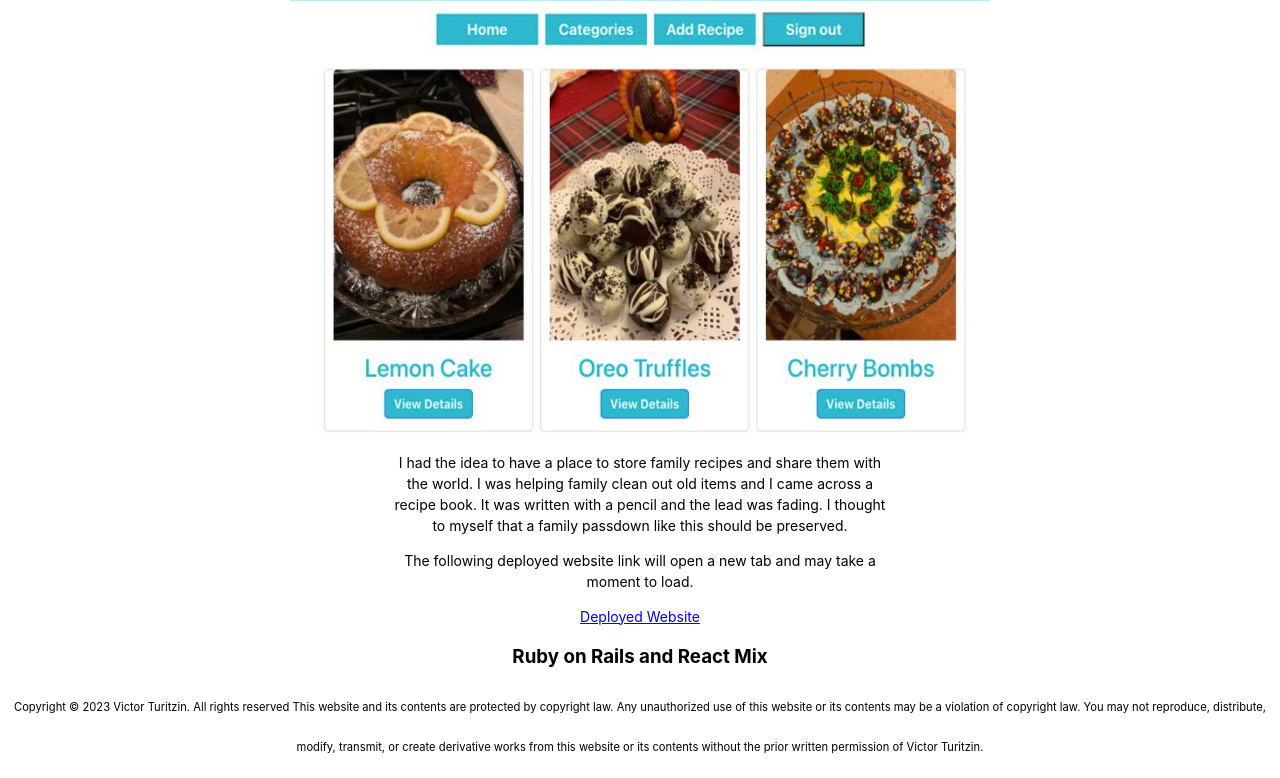
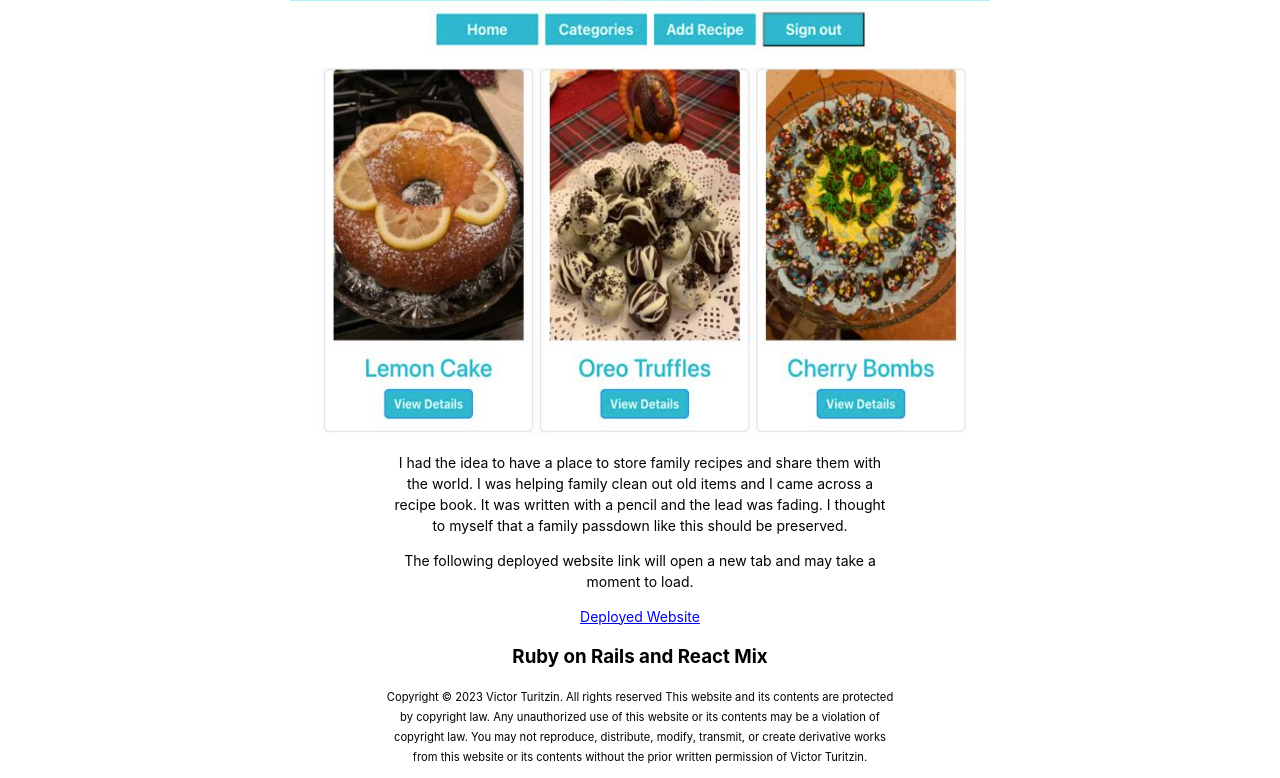
Before and after one commit to turitzinv/About-Me-VictorT, a React (Create React App) app in the folder client/: page /projects in a window 1280 px wide. Shown: the part 223-1001 px from the top of the page. Built offline with nearby package versions, Linux system fonts and the light colour scheme.

Commit message:
Corrected copyright css to be cleaner with centered at the bottom with a smaller width.

```diff
--- a/client/src/index.css
+++ b/client/src/index.css
@@ -45,22 +45,27 @@ code {
 }
 
 .copyright {
+  position: relative;
   bottom: 0;
   text-align: center;
-  width: 100%;
-  line-height: 40px;
+  width: 40%;
+  line-height: 20px;
   font-size: 0.7em;
   z-index: 100;
+  left: 50%;
+  transform: translate(-50%, 0);
 }
 
 #copyright-home {
   position: fixed;
   bottom: 0;
   text-align: center;
-  width: 100%;
-  line-height: 40px;
+  width: 40%;
+  line-height: 20px;
   font-size: 0.7em;
   z-index: 100;
+  left: 50%;
+  transform: translate(-50%, 0);
 }
 
 #deer-image {
```
